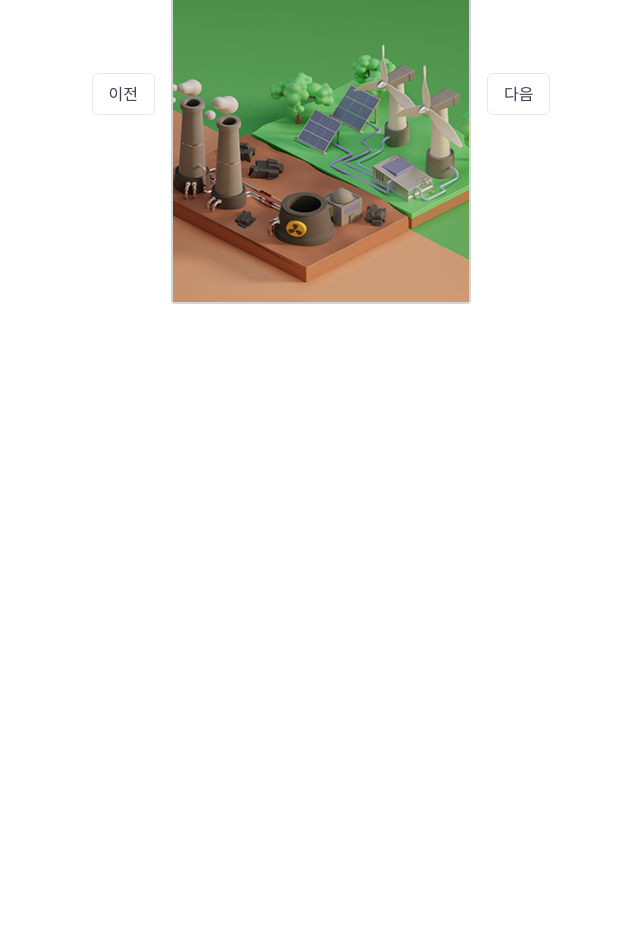
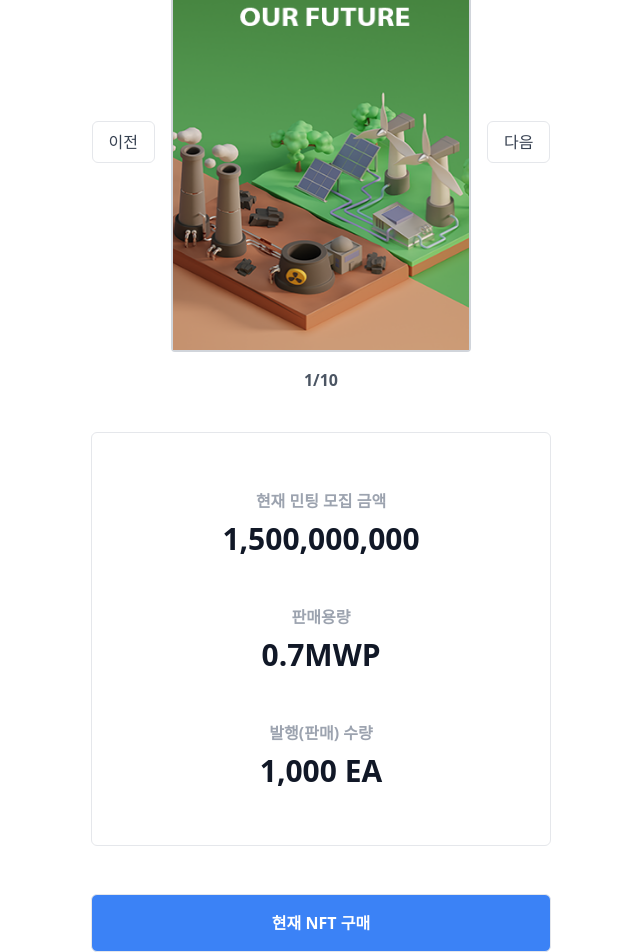
Before and after one commit to ElleryVernon/dao-test, a Next.js app: page /gallary in a window 1280 px wide. Shown: the part 264-1216 px from the top of the page, without its empty margins (319-959 px from the left). Before the commit the page ends 948 px from the top, so only its background shows below. Built offline with nearby package versions, Linux system fonts and the light colour scheme.

Commit message:
add: transaction

```diff
--- a/pages/gallary.tsx
+++ b/pages/gallary.tsx
@@ -36,10 +36,11 @@ export default function Home() {
 	}
 
 	return (
-		<>
+		<div className="flex-row items-center justify-center">
 			<Header />
-			<section className="h-screen flex justify-center gap-x-16 text-gray-800 m-auto mt-16">
-				<div className="h-[420px] flex items-center">
+			<h1 className="text-center text-2xl mt-10 font-bold text-gray-800">NFT 갤러리</h1>
+			<section className="flex-row justify-center gap-x-16 text-gray-800 m-auto mt-10">
+				<div className="h-[420px] flex items-center justify-center m-auto">
 					<button
 						className="text-gray-700 border px-4 py-2 rounded-md hover:bg-gray-200 transition active:bg-gray-400"
 						onClick={decreaseIdx}
@@ -63,7 +64,19 @@ export default function Home() {
 						다음
 					</button>
 				</div>
+				<p className="text-center mt-4 font-semibold text-gray-600">{`${index}/10`}</p>
+				<div className="border py-14 rounded-md w-[460px] m-auto mt-10">
+					<p className="text-center text-gray-400 font-semibold">현재 민팅 모집 금액</p>
+					<p className="text-center mt-2 text-gray-900 font-semibold text-3xl">1,500,000,000</p>
+					<p className="text-center mt-12 text-gray-400 font-semibold">판매용량</p>
+					<p className="text-center mt-2 text-gray-900 font-semibold text-3xl">0.7MWP</p>
+					<p className="text-center mt-12 text-gray-400 font-semibold">발행(판매) 수량</p>
+					<p className="text-center mt-2 text-gray-900 font-semibold text-3xl">1,000 EA</p>
+				</div>
+				<div className="mx-auto border px-16 py-4 font-semibold text-white bg-blue-500 rounded-md w-[460px] mt-12 text-center">
+					현재 NFT 구매
+				</div>
 			</section>
-		</>
+		</div>
 	);
 }
```
